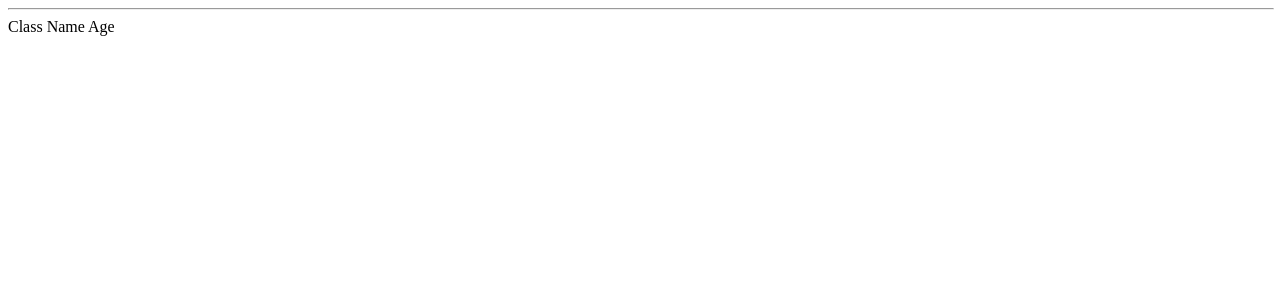
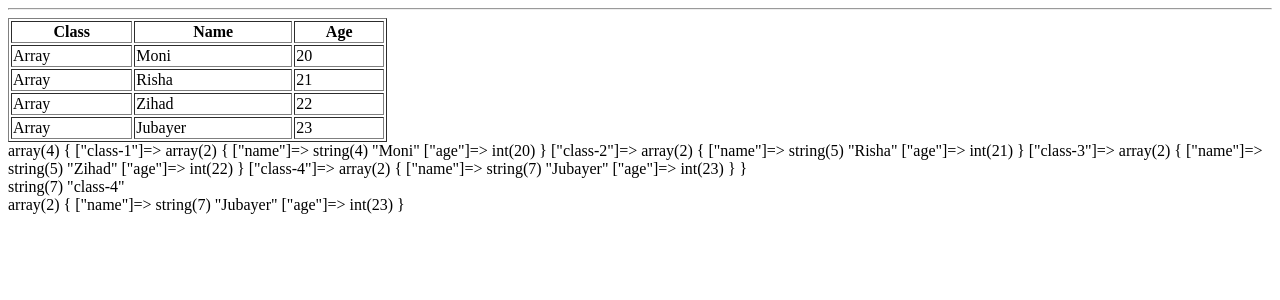
Before and after one commit to Jannatl305/basic-php, a PHP site: page /array.php in a window 1280 px wide. Shown: the top 300 px of the page. Run offline with PHP 8.4, Linux system fonts and the light colour scheme.

Commit message:
whatever

```diff
--- a/array.php
+++ b/array.php
@@ -5,39 +5,49 @@ $practice = [
         [
             "name" => "Moni",
             "age" => 20,
-        ]
         ],
-
-        [
          "class-2" =>
         [
                 "name" => "Risha",
                 "age" => 21,
-            ]
         ],
-
-        [
          "class-3" =>
          [
                 "name" => "Zihad",
                 "age" => 22,
-            ]
             ],
 
-        [
+
              "class-4" =>
             [
                 "name" => "Jubayer",
                 "age" => 23,
-            ]
+            ],
         ]
 ];
 ?>
-<hr
-<table border="1" width="100%">
+<hr>
+<table border="1" width="30%">
     <tr>
         <th>Class</th>
         <th>Name</th>
         <th>Age</th>
     </tr>
+     <?php foreach($practice as $class) : ?>
+     <?php foreach($class as $value => $val) : ?>
+        <tr>
+            <td><?php echo [$class] ?></td>
+            <td><?php echo $val["name"] ?></td>
+            <td><?php echo $val["age"] ?></td>
+        </tr>
+        <?php endforeach; ?>
+        <?php endforeach; ?>
+</table>
+
 <?php
+var_dump($class);
+echo "<br>";
+var_dump($value);
+echo "<br>";
+var_dump($val);
+?>
```
Lines whose indentation alone changed are shown as unchanged.
